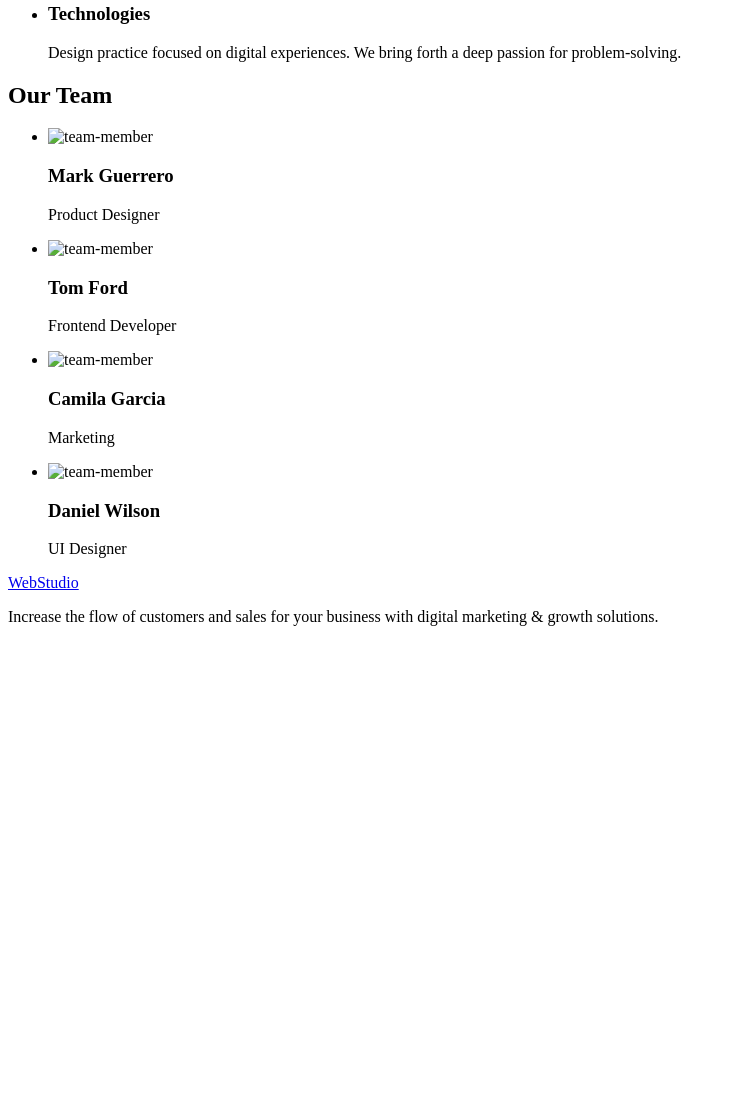
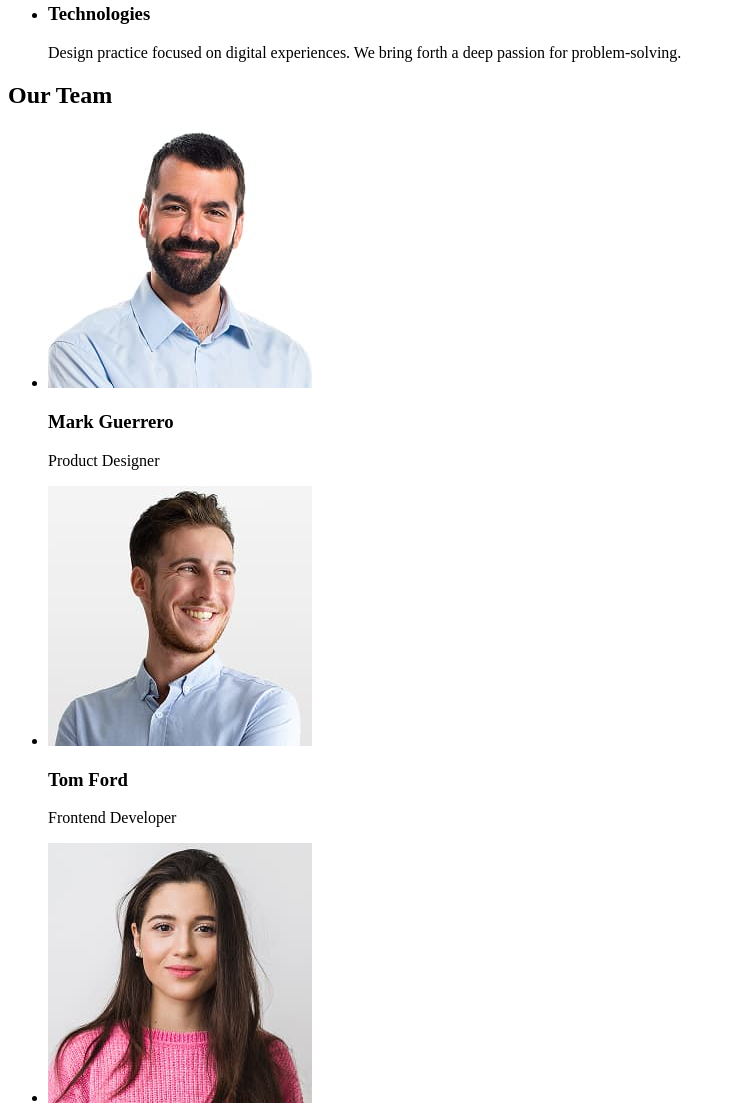
Before and after one commit to TeaRediT/goit-markup-hw-01, a plain HTML site: page index.html in a window 1280 px wide. Shown: the part 532-1638 px from the top of the page, without its empty margins (0-736 px from the left). Before the commit the page ends 1174 px from the top, so only its background shows below. Drawn offline with Linux system fonts and the light colour scheme; the site is published under a folder, as on GitHub Pages, so addresses that start at the root find nothing.

Commit message:
github images fix

```diff
--- a/index.html
+++ b/index.html
@@ -8,7 +8,7 @@
   </head>
   <body>
     <header>
-      <a href="/index.html">WebStudio</a>
+      <a href="./index.html">WebStudio</a>
       <nav>
         <ul>
           <li>
@@ -76,22 +76,22 @@
         <h2>Our Team</h2>
         <ul>
           <li>
-            <img src="/images/team-card-1.jpg" alt="team-member" />
+            <img src="./images/team-card-1.jpg" alt="team-member" />
             <h3>Mark Guerrero</h3>
             <p>Product Designer</p>
           </li>
           <li>
-            <img src="/images/team-card-2.jpg" alt="team-member" />
+            <img src="./images/team-card-2.jpg" alt="team-member" />
             <h3>Tom Ford</h3>
             <p>Frontend Developer</p>
           </li>
           <li>
-            <img src="/images/team-card-3.jpg" alt="team-member" />
+            <img src="./images/team-card-3.jpg" alt="team-member" />
             <h3>Camila Garcia</h3>
             <p>Marketing</p>
           </li>
           <li>
-            <img src="/images/team-card-4.jpg" alt="team-member" />
+            <img src="./images/team-card-4.jpg" alt="team-member" />
             <h3>Daniel Wilson</h3>
             <p>UI Designer</p>
           </li>
@@ -99,7 +99,7 @@
       </section>
     </main>
     <footer>
-      <a href="/index.html">WebStudio</a>
+      <a href="./index.html">WebStudio</a>
       <p>
         Increase the flow of customers and sales for your business with digital
         marketing & growth solutions.
```
